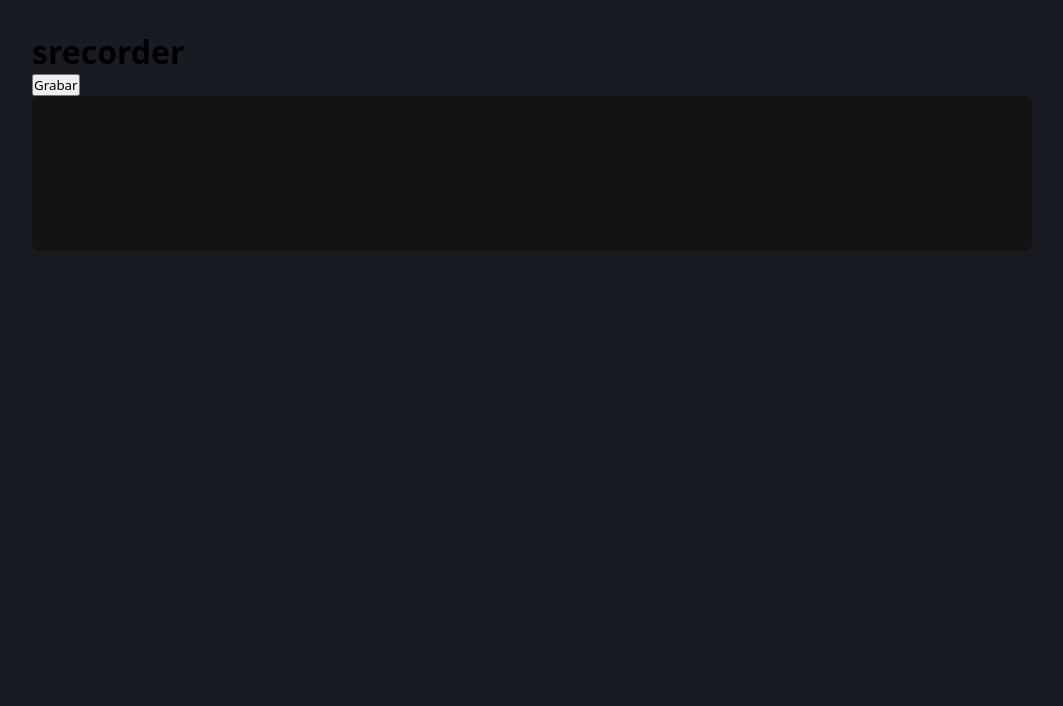
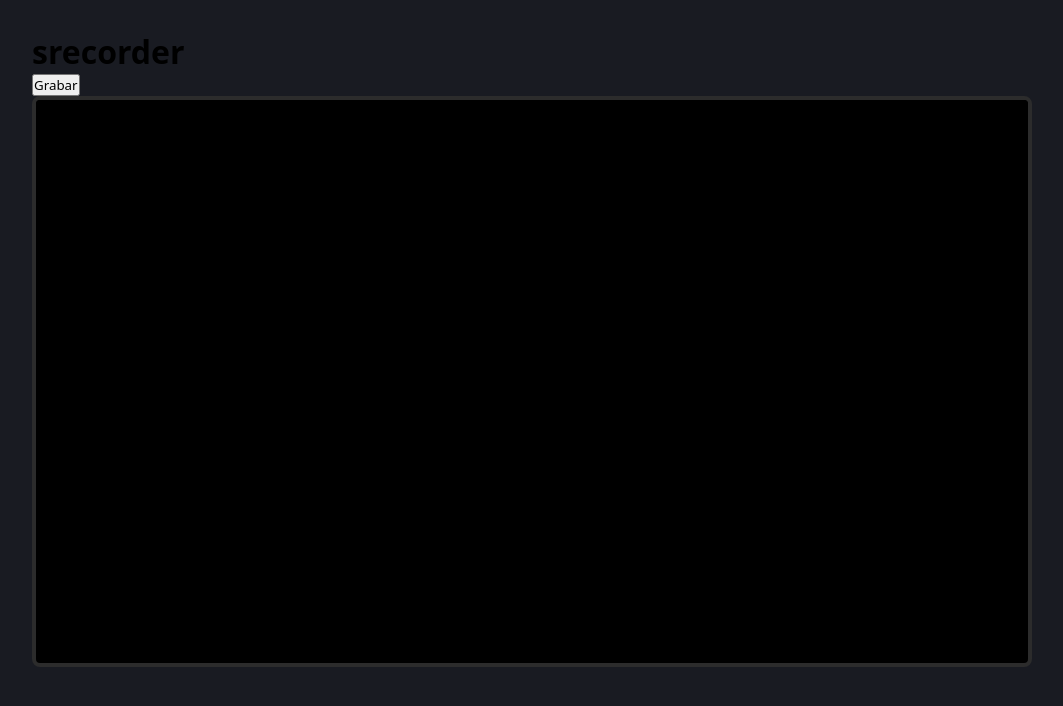
Before and after one commit to munozrc/screen-recorder, a React (Vite) app: page / in a window 1280 px wide. Shown: the top 706 px of the page, without its empty margins (108-1171 px from the left). Built offline with nearby package versions, Linux system fonts and the light colour scheme.

Commit message:
feat: Add styles to ScreenPreview

```diff
--- a/src/components/screen-preview/screen-preview.module.css
+++ b/src/components/screen-preview/screen-preview.module.css
@@ -1,5 +1,14 @@
 .container {
   width: 100%;
-  background-color: #121212;
+  background-color: #000000;
+  border: 4px solid #2C2C2C;
   border-radius: 8px;
+  overflow: hidden;
 }
+
+.video {
+  width: 100%;
+  height: 100%;
+  aspect-ratio: 16/9;
+  background-color: #000000;
+}
```
